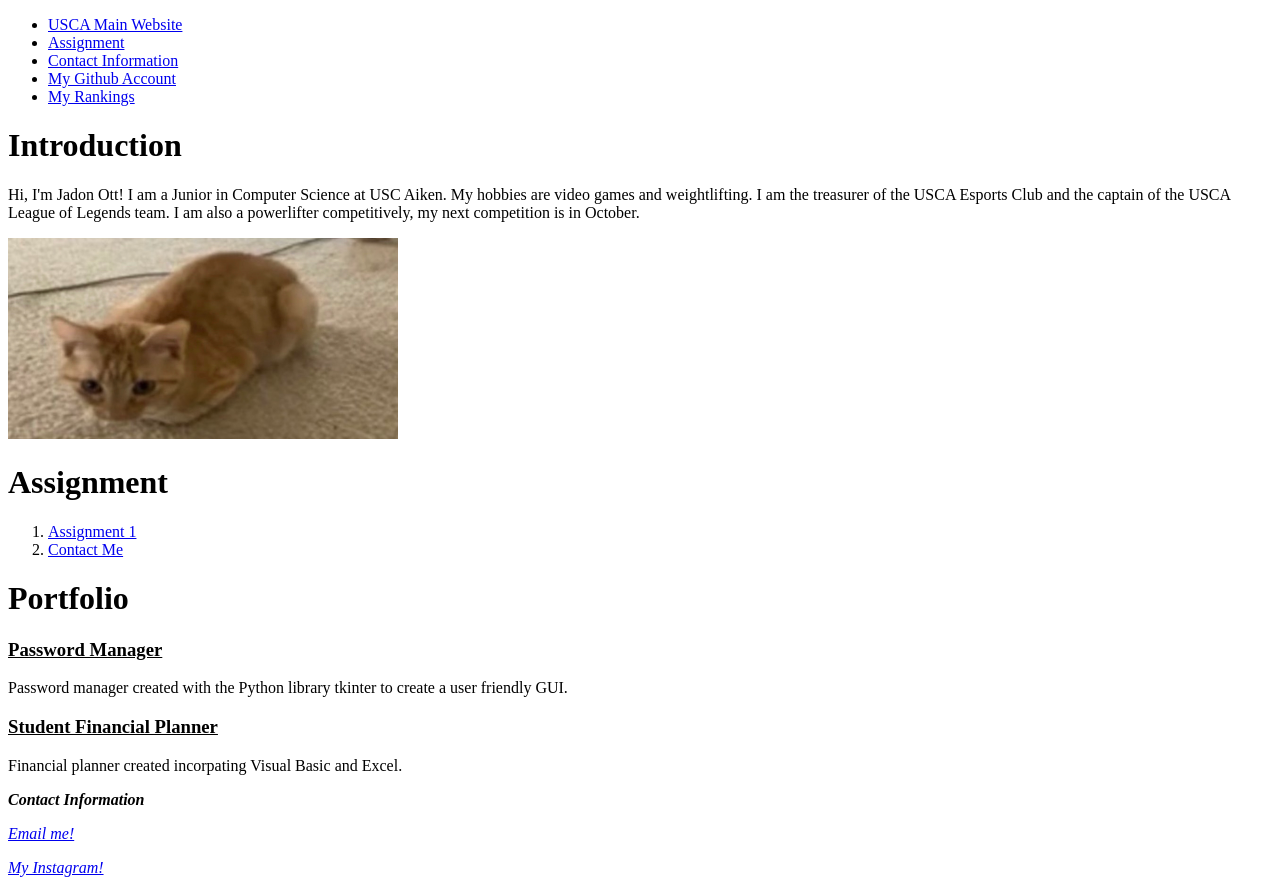
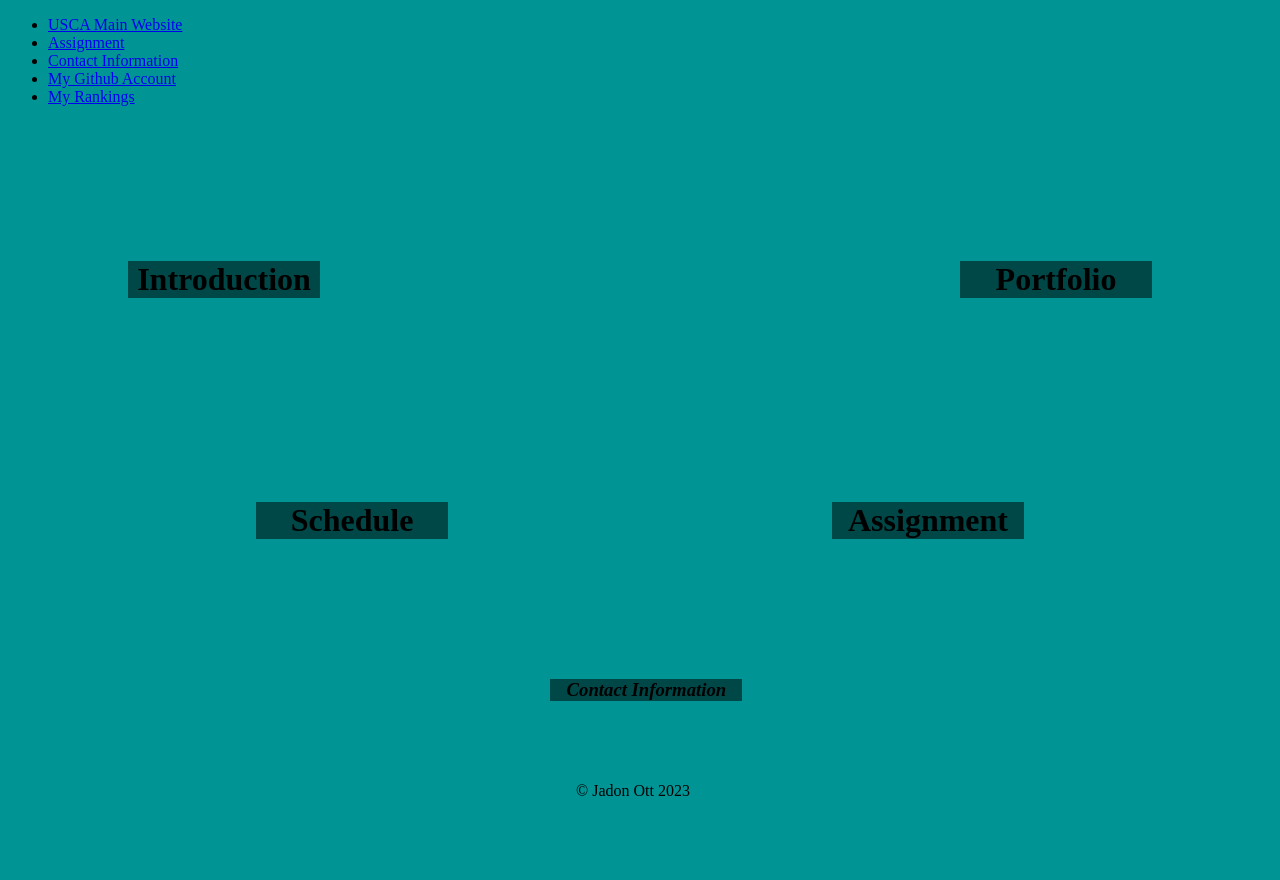
Before and after one commit to ottjb/CSCI225, a plain HTML site: page index.html in a window 1280 px wide. Shown: the top 880 px of the page. After the commit the page ends 800 px from the top, so only its background shows below. Drawn offline with Linux system fonts and the light colour scheme.

Commit message:
October 5 done

```diff
--- /dev/null
+++ b/css/home.css
@@ -0,0 +1,72 @@
+/* 00: CSS Variables */
+:root{
+    --page-color: hsl(180, 100%, 14%);
+    --background-color: hsl(180, 100%, 29%);
+    --page-width: 30%;
+}
+
+/* 01: Color */
+body{
+    background-color: var(--background-color);
+}
+
+/* 02: Typography */
+
+/* 03: Layout */
+footer{
+    position: fixed;
+    bottom: 0;
+    left: 45%;
+}
+
+div.introduction p, div.portfolio p, div.portfolio h3, div.schedule table, div.assignment ol, address p{
+    position: absolute;
+    top: center;
+    left: 35%;
+    width: var(--page-width);
+    background-color: var(--page-color);
+    display: none;
+}
+
+div.introduction h1, div.portfolio h1, div.schedule h1, div.assignment h1, address h3{
+    position: absolute;
+    background-color: var(--page-color);
+    text-align: center;
+    width: 15%;
+    height: auto;
+}
+
+div.introduction h1{
+    top: 30%;
+    left: 10%;
+}
+
+div.portfolio h1{
+    top: 30%;
+    right: 10%;
+}
+
+div.schedule h1{
+    bottom: 30%;
+    left: 20%;
+}
+
+div.assignment h1{
+    bottom: 30%;
+    right: 20%;
+}
+
+address h3{
+    bottom: 10%;
+    left: 43%;
+}
+
+div.introduction:hover{
+    background-color: hsl(3, 23, 13%);
+    display: contents;
+}
+
+div.portfolio:hover{
+    background-color: hsl(3, 23, 13%);
+    display: block;
+}
--- a/index.html
+++ b/index.html
@@ -4,6 +4,7 @@
 <head>
     <title>CSCI225 Homepage of Jadon Ott</title>
     <meta charset="UTF-8">
+    <link rel="stylesheet" href="css/home.css">
 </head>
 
 <body>
@@ -55,7 +56,7 @@
         <p>Financial planner created incorpating Visual Basic and Excel.</p>
     </div>
     <address>
-        <p id="contact"><b>Contact Information</b></p>
+        <h3 id="contact"><b>Contact Information</b></h3>
         <p>
             <a href="mailto:ottjb@usca.edu">Email me!</a>
         </p>
@@ -125,7 +126,7 @@
         </table>
     </div>
 
-    <footer></footer>
+    <footer>&copy; Jadon Ott 2023</footer>
 
 </body>
 
```
